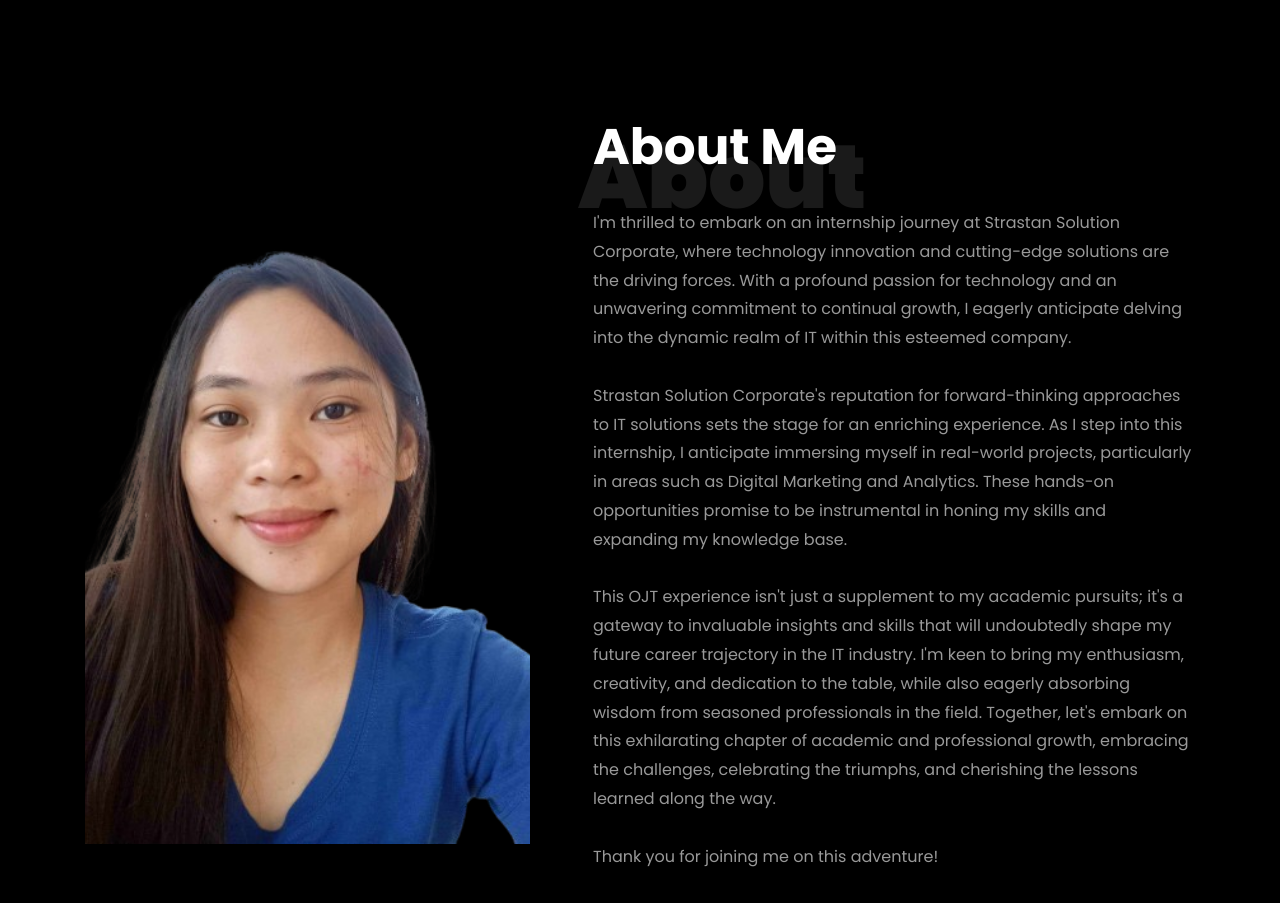
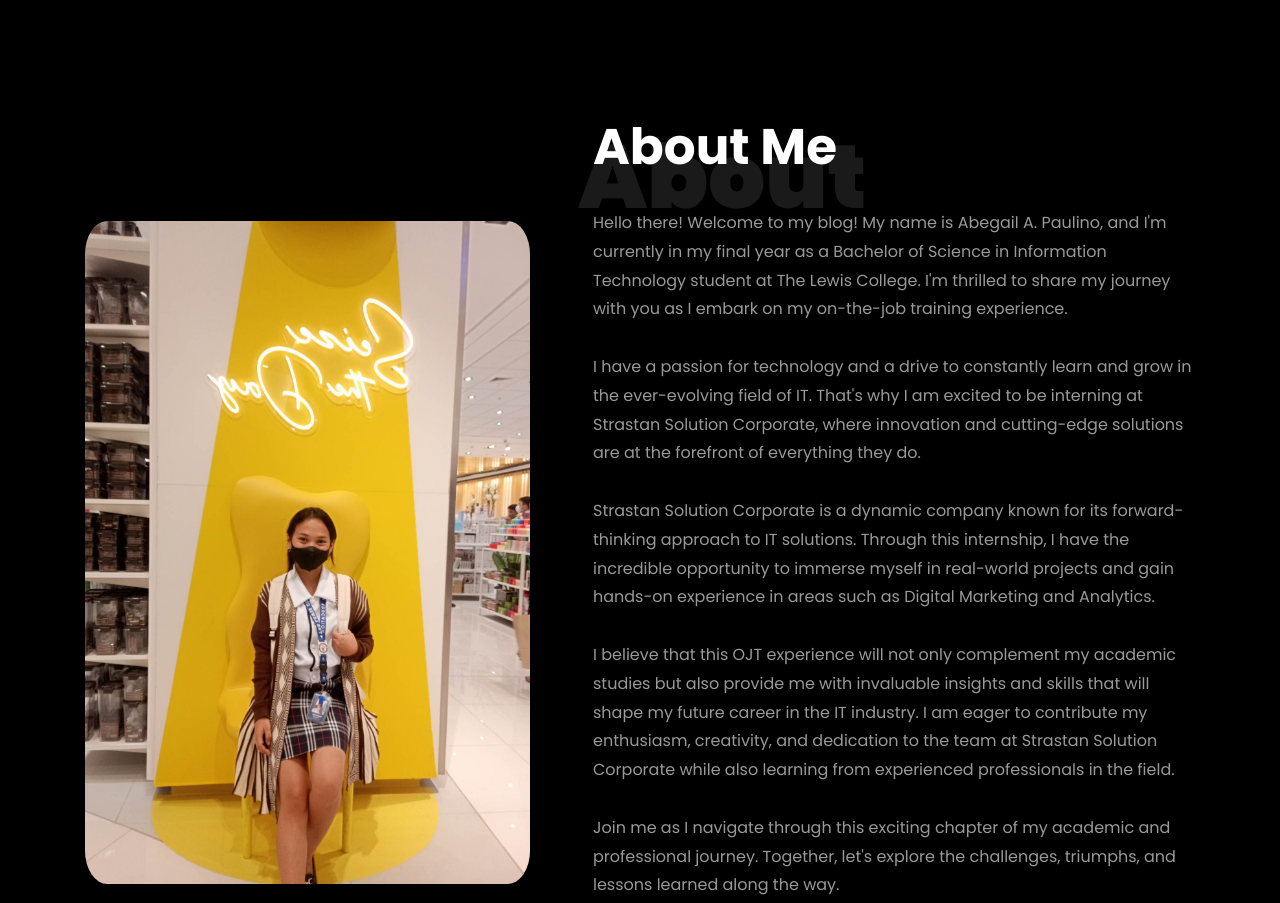
Before and after one commit to John-Raphael/internship-abegail, a plain HTML site: page index.html in a window 1280 px wide. Shown: the part 752-1655 px from the top of the page. Drawn offline with nearby package versions, Linux system fonts and the light colour scheme; files whose address does not match are found by name.

Commit message:
Change profile picture

```diff
--- a/index.html
+++ b/index.html
@@ -82,14 +82,21 @@
               data-scrollax-parent="true"
             >
               <div
-                class="one-forth js-fullheight order-md-last img"
+                class="one-third js-fullheight order-md-last img"
                 style="
-                  background-image: url(images/abegail-removebg.png);
-                  margin-left: 40%;
+                  background-image: url(images/profile-2.png);
+                  margin-left: 80%;
+                  background-size: cover; /* Cover the entire area of the div */
+                  background-position: center; /* Center the background image */
+                  background-repeat: no-repeat; /* Do not repeat the image */
+                  min-width: 600px;
+                  height: 900px; /* Adjust height as necessary */
+                  margin-right: -20%;
                 "
               >
                 <div class="overlay"></div>
               </div>
+
               <div
                 class="one-forth d-flex align-items-center ftco-animate"
                 data-scrollax=" properties: { translateY: '70%' }"
@@ -121,10 +128,16 @@
               data-scrollax-parent="true"
             >
               <div
-                class="one-forth js-fullheight order-md-last img"
+                class="one-third js-fullheight order-md-last img"
                 style="
-                  background-image: url(images/abegail-removebg.png);
-                  margin-left: 40%;
+                  background-image: url(images/profile-2.png);
+                  margin-left: 80%;
+                  background-size: cover; /* Cover the entire area of the div */
+                  background-position: center; /* Center the background image */
+                  background-repeat: no-repeat; /* Do not repeat the image */
+                  min-width: 600px;
+                  height: 900px; /* Adjust height as necessary */
+                  margin-right: -20%;
                 "
               >
                 <div class="overlay"></div>
@@ -163,8 +176,10 @@
               <div
                 class="img d-flex align-self-stretch align-items-center"
                 style="
-                  background-image: url(images/dp-account.png);
-                  height: 80%;
+                  background-image: url(images/profile-3.jpg);
+                  height: 70%;
+                  margin-top: 25%;
+                  border-radius: 5%;
                 "
               ></div>
             </div>
@@ -175,32 +190,35 @@
                 <h1 class="big">About</h1>
                 <h2 class="mb-4">About Me</h2>
                 <p>
-                  I'm thrilled to embark on an internship journey at Strastan
-                  Solution Corporate, where technology innovation and
-                  cutting-edge solutions are the driving forces. With a profound
-                  passion for technology and an unwavering commitment to
-                  continual growth, I eagerly anticipate delving into the
-                  dynamic realm of IT within this esteemed company.
+                  Hello there! Welcome to my blog! My name is Abegail A.
+                  Paulino, and I'm currently in my final year as a Bachelor of
+                  Science in Information Technology student at The Lewis
+                  College. I'm thrilled to share my journey with you as I embark
+                  on my on-the-job training experience.
                   <br /><br />
-                  Strastan Solution Corporate's reputation for forward-thinking
-                  approaches to IT solutions sets the stage for an enriching
-                  experience. As I step into this internship, I anticipate
-                  immersing myself in real-world projects, particularly in areas
-                  such as Digital Marketing and Analytics. These hands-on
-                  opportunities promise to be instrumental in honing my skills
-                  and expanding my knowledge base.
+                  I have a passion for technology and a drive to constantly
+                  learn and grow in the ever-evolving field of IT. That's why I
+                  am excited to be interning at Strastan Solution Corporate,
+                  where innovation and cutting-edge solutions are at the
+                  forefront of everything they do.
                   <br /><br />
-                  This OJT experience isn't just a supplement to my academic
-                  pursuits; it's a gateway to invaluable insights and skills
-                  that will undoubtedly shape my future career trajectory in the
-                  IT industry. I'm keen to bring my enthusiasm, creativity, and
-                  dedication to the table, while also eagerly absorbing wisdom
-                  from seasoned professionals in the field. Together, let's
-                  embark on this exhilarating chapter of academic and
-                  professional growth, embracing the challenges, celebrating the
-                  triumphs, and cherishing the lessons learned along the way.
+                  Strastan Solution Corporate is a dynamic company known for its
+                  forward-thinking approach to IT solutions. Through this
+                  internship, I have the incredible opportunity to immerse
+                  myself in real-world projects and gain hands-on experience in
+                  areas such as Digital Marketing and Analytics.
                   <br /><br />
-                  Thank you for joining me on this adventure!
+                  I believe that this OJT experience will not only complement my
+                  academic studies but also provide me with invaluable insights
+                  and skills that will shape my future career in the IT
+                  industry. I am eager to contribute my enthusiasm, creativity,
+                  and dedication to the team at Strastan Solution Corporate
+                  while also learning from experienced professionals in the
+                  field.
+                  <br /><br />
+                  Join me as I navigate through this exciting chapter of my
+                  academic and professional journey. Together, let's explore the
+                  challenges, triumphs, and lessons learned along the way.
                 </p>
               </div>
             </div>
```
Also changed, not shown: images/profile-2.png (added), images/profile-3.jpg (added), images/profile-3.png (added).
